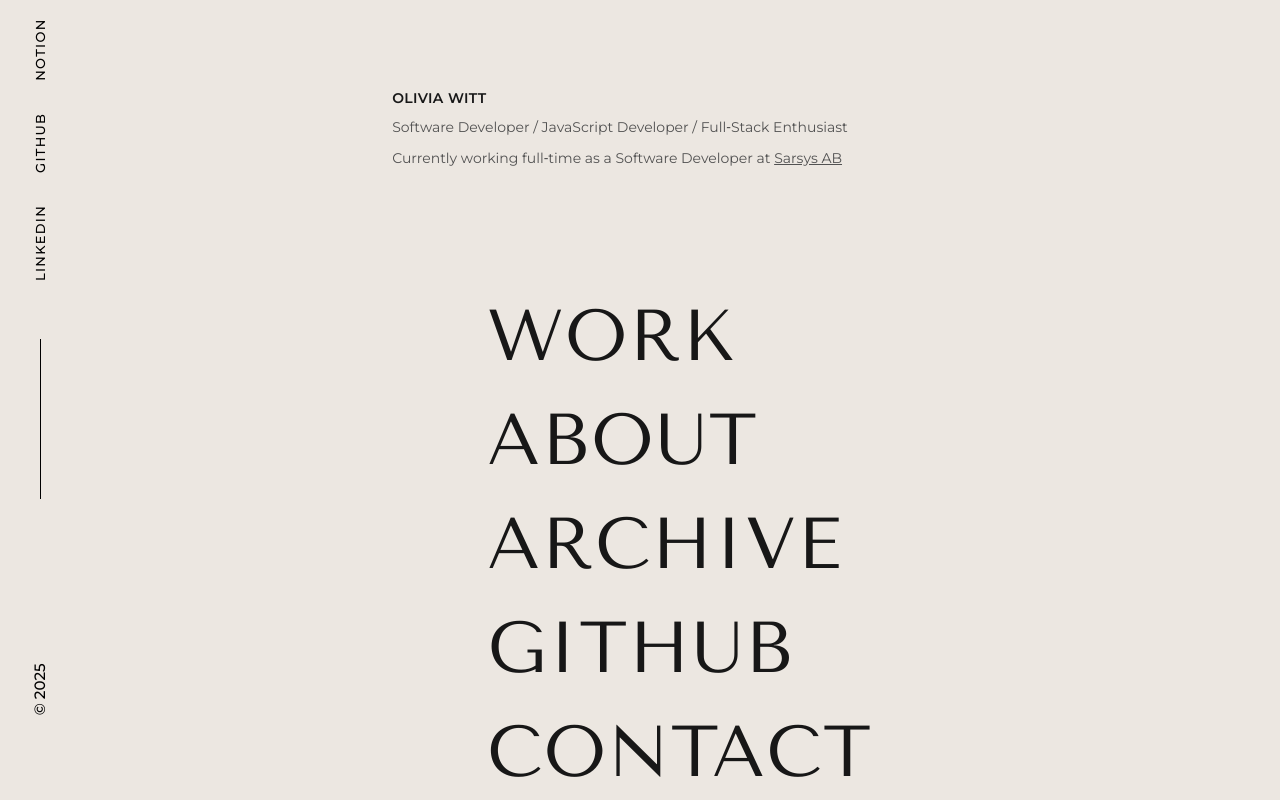
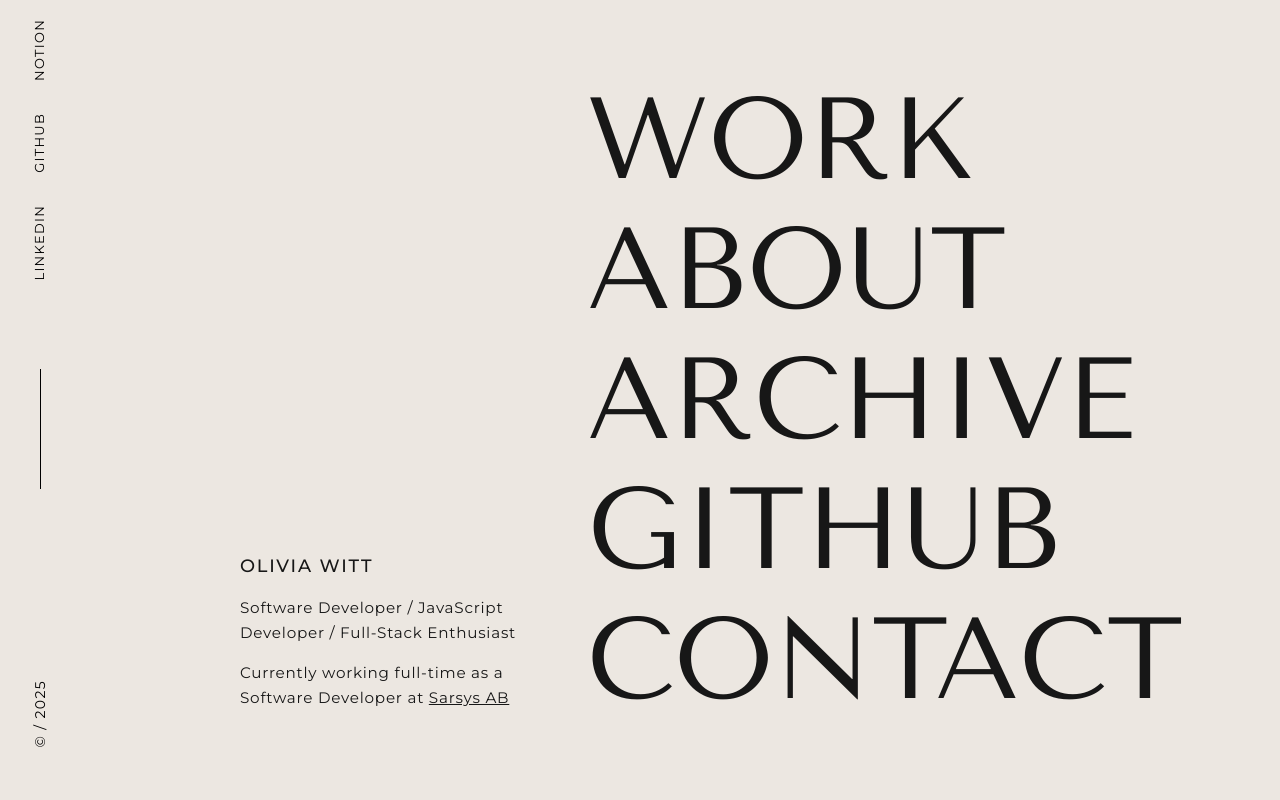
Before and after one commit to Liv0130/nextjs-portfolio-app, a Next.js app: page / in a window 1280 px wide. Built offline with nearby package versions, Linux system fonts and the light colour scheme.

Commit message:
feat(landing): fix landing page design and apply animation

```diff
--- a/src/app/page.tsx
+++ b/src/app/page.tsx
@@ -1,32 +1,36 @@
+"use client";
 import { LeftRail } from "@/components/layout/LeftRail";
 import { HomeLinks } from "@/components/sections/HomeLinks";
 import Image from "next/image";
+import { useWindowSizeTrigger } from "@/hooks/useWindowSizeTrigger";
 
 export default function HomePage() {
+  const resizeKey = useWindowSizeTrigger();
   return (
-    <div className="min-h-dvh text-neutral-900 lg:flex-col">
+    <div className="min-h-svh text-neutral-900">
       <LeftRail />
-      <div className="h-screen pl-0 lg:pl-20">
-        <div className="ribbon:mx-auto ribbon:max-w-7xl ribbon:gap-20 ribbon:px-6 ribbon:flex-row flex flex-col">
-          <div className="ribbon:w-[200px] medium:justify-center relative flex h-[300px] w-[90%] flex-col items-center space-y-6">
+      <main className="pl-0 md:pl-20">
+        <section className="ribbon:pr-10 ribbon:pl-40 grid grid-cols-1 items-center gap-10 px-20 md:min-h-svh md:pt-50 lg:grid-cols-3 lg:pt-0">
+          <div className="ribbon:items-start relative flex flex-col justify-center md:gap-4 lg:w-30">
             <Image
+              key={resizeKey}
               src="/bookmark_ribbon.png"
               alt="Bookmark ribbon"
               width={200}
-              height={300}
-              className="object-fit ribbon:block top-0 hidden h-[300px] w-[200px]"
+              height={200}
+              className="ribbon:block ribbon:fixed ribbon:top-0 animate-ribbon-drop hidden h-115 w-70"
               priority
             />
-            <div className="items-center justify-center space-y-2 md:pt-22">
-              <h2 className="text-sm font-semibold tracking-wide">
+            <div className="ribbon:w-80 ribbon:pt-120 w-90vw lg:w-70 2xl:w-105">
+              <h2 className="mb-4 text-[clamp(1rem,1.4vw,1.15rem)] font-medium tracking-widest">
                 OLIVIA WITT
               </h2>
-              <p className="text-sm leading-relaxed text-neutral-600">
-                Software Developer / JavaScript Developer / Full‑Stack
+              <p className="mb-4 text-[clamp(0.85rem,1.25vw,0.95rem)] leading-relaxed font-normal tracking-wider">
+                Software Developer / JavaScript Developer / Full-Stack
                 Enthusiast
               </p>
-              <p className="text-sm leading-relaxed text-neutral-600">
-                Currently working full‑time as a Software Developer at{" "}
+              <p className="mb-4 text-[clamp(0.85rem,1.25vw,0.95rem)] leading-relaxed font-normal tracking-wider">
+                Currently working full-time as a Software Developer at{" "}
                 <a
                   className="underline"
                   href="https://www.sarsys-asft.com/"
@@ -37,12 +41,11 @@ export default function HomePage() {
               </p>
             </div>
           </div>
-
-          <div className="ribbon:h-screen flex flex-1 items-center justify-center">
+          <div className="justify-items-start">
             <HomeLinks />
           </div>
-        </div>
-      </div>
+        </section>
+      </main>
     </div>
   );
 }
--- a/src/components/layout/LeftRail.tsx
+++ b/src/components/layout/LeftRail.tsx
@@ -2,28 +2,38 @@
 import Link from "next/link";
 
 const links = [
-  { href: "https://www.linkedin.com/in/oliviawitt", label: "LinkedIn" },
-  { href: "https://github.com/Liv0130", label: "GitHub" },
-  { href: "https://notion.so", label: "Notion" },
+  {
+    href: "https://www.linkedin.com/in/oliviawittyj/",
+    label: "LinkedIn",
+    short: "LI",
+  },
+  { href: "https://github.com/Liv0130", label: "GitHub", short: "GH" },
+  {
+    href: "https://0livia.notion.site/3cd867cf47e54095a8b6f8ad47b3ccec?v=c6ce16ab7d994ff9a6c3046b75043afe",
+    label: "Notion",
+    short: "NO",
+  },
 ];
 
 export function LeftRail() {
   return (
-    <aside className="relative top-0 left-0 w-full h-auto p-2 shrink-0 flex flex-col z-50 items-center justify-between border-0 pt-35 pb-25 md:h-screen md:w-20 md:flex-col md:items-center md:justify-between md:fixed">
-      <nav className="text-fg flex flex-row gap-8 text-[13px] font-medium tracking-widest uppercase md:rotate-[-90deg]">
+    <aside className="relative top-0 left-0 z-50 flex h-auto w-full shrink-0 flex-col flex-row items-center justify-between border-0 p-4 pt-5 pb-30 md:fixed md:h-screen md:w-20 md:flex-col md:items-center md:justify-between md:pt-35 md:pb-20">
+      <nav className="text-fg flex flex-row gap-8 text-[13px] font-normal tracking-widest uppercase md:rotate-[-90deg]">
         {links.map((l) => (
           <Link
             key={l.href}
             href={l.href}
-            className="hover:text-neutral-900 focus:outline-none"
+            target="_blank"
+            className="underline-offset-5 hover:underline focus:outline-none"
           >
-            {l.label}
+            <span className="hidden sm:inline">{l.label}</span>
+            <span className="sm:hidden">{l.short}</span>
           </Link>
         ))}
       </nav>
-      <div className="bg-fg h-40 w-[0.7px]" />
-      <div className="text-fg flex rotate-[-90deg] text-[15px] font-medium">
-        © {new Date().getFullYear()}
+      <div className="bg-fg h-[0.7px] w-40 md:h-30 md:w-[0.7px]" />
+      <div className="text-fg flex text-[14px] font-normal tracking-widest md:w-19 md:rotate-[-90deg]">
+        © / {new Date().getFullYear()}
       </div>
     </aside>
   );
--- a/src/components/sections/HomeLinks.tsx
+++ b/src/components/sections/HomeLinks.tsx
@@ -4,33 +4,31 @@ const items = [
   { href: "/work", label: "WORK" },
   { href: "/about", label: "ABOUT" },
   { href: "/archive", label: "ARCHIVE" },
+  // to do: remove github
   { href: "https://github.com/Liv0130", label: "GITHUB", external: true },
   { href: "/contact", label: "CONTACT" },
 ];
+
+const linkCls =
+  "display-font block leading-[0.85] text-[clamp(5rem,9vw,10rem)] " +
+  "transition-transform duration-200 ease-out origin-left " +
+  "decoration-2 underline-offset-8 decoration-current " +
+  "!border-0 !p-0 rounded-none hover:opacity-60 " +
+  "motion-safe:hover:-rotate-4 focus:outline-none";
 
 export function HomeLinks() {
   return (
     <ul className="space-y-10 sm:space-y-7 md:space-y-8">
       {items.map((i) => (
         <li key={i.label}>
-          {i.external ? (
-            <a
-              href={i.href}
-              target="_blank"
-              rel="noreferrer noopener"
-              // hover effect should be fixed
-              className="display-font text-4xl font-light tracking-wide transition-opacity hover:opacity-80 sm:text-6xl md:text-7xl"
-            >
-              {i.label}
-            </a>
-          ) : (
-            <Link
-              href={i.href}
-              className="display-font text-4xl font-light tracking-wide transition-opacity hover:opacity-80 sm:text-6xl md:text-7xl"
-            >
-              {i.label}
-            </Link>
-          )}
+          <Link
+            href={i.href}
+            target={i.external ? "_blank" : undefined}
+            rel={i.external ? "noreferrer noopener" : undefined}
+            className={linkCls}
+          >
+            {i.label}
+          </Link>
         </li>
       ))}
     </ul>
--- /dev/null
+++ b/src/hooks/useWindowSizeTrigger.ts
@@ -0,0 +1,13 @@
+import { useEffect, useState } from "react";
+
+export function useWindowSizeTrigger() {
+  const [key, setKey] = useState(0);
+
+  useEffect(() => {
+    const handleResize = () => setKey((k) => k + 1);
+    window.addEventListener("resize", handleResize);
+    return () => window.removeEventListener("resize", handleResize);
+  }, []);
+
+  return key;
+}
--- a/src/styles/global.css
+++ b/src/styles/global.css
@@ -4,9 +4,10 @@
 @theme {
   /* Fonts */
   --font-display: var(--font-tenor), ui-serif, Georgia, serif;
-  --font-sans: var(--font-montserrat), ui-sans-serif, system-ui, -apple-system,
-    Segoe UI, Roboto, "Helvetica Neue", Arial, "Noto Sans",
-    "Apple Color Emoji", "Segoe UI Emoji";
+  --font-sans:
+    var(--font-montserrat), ui-sans-serif, system-ui, -apple-system, Segoe UI,
+    Roboto, "Helvetica Neue", Arial, "Noto Sans", "Apple Color Emoji",
+    "Segoe UI Emoji";
 
   /* Colors */
   --color-bg: #ece7e1;
@@ -15,13 +16,53 @@
   --color-fg-on-dark: #ffffff;
 
   /* gap */
-  --breakpoint-ribbon: 1350px;
+  --breakpoint-ribbon: 1250px;
+
+  @keyframes ribbonDrop {
+    0% {
+      transform: translateY(-120%);
+      opacity: 0;
+    }
+    25% {
+      transform: translateY(0%);
+      opacity: 1;
+    }
+    30% {
+      transform: translateY(-12%);
+      opacity: 1;
+    }
+    35% {
+      transform: translateY(-5%);
+      opacity: 1;
+    }
+    40% {
+      transform: translateY(-8%);
+      opacity: 1;
+    }
+    45% {
+      transform: translateY(-3%);
+      opacity: 1;
+    }
+    50% {
+      transform: translateY(-5%);
+    }
+    100% {
+      transform: translateY(0%);
+    }
+  }
+
+  --animate-ribbon-drop: ribbonDrop 1.8s cubic-bezier(0.2, 0.8, 0.4, 1) forwards;
 }
 
 /* Global defaults */
-:root { color-scheme: light; }
+:root {
+  color-scheme: light;
+}
 
-html, body { height: 100%; }
+html,
+body {
+  height: 100%;
+}
 
 body {
   @apply bg-bg text-fg;
@@ -29,7 +70,13 @@ body {
 }
 
 /* Helpers */
-.display-font { font-family: var(--font-display); }
-.sans-font { font-family: var(--font-sans); }
+.display-font {
+  font-family: var(--font-display);
+}
+.sans-font {
+  font-family: var(--font-sans);
+}
 
-.section-dark { @apply bg-bg-2 text-fg-on-dark; }
+.section-dark {
+  @apply bg-bg-2 text-fg-on-dark;
+}
```
Also changed, not shown: public/bookmark_ribbon.png.
